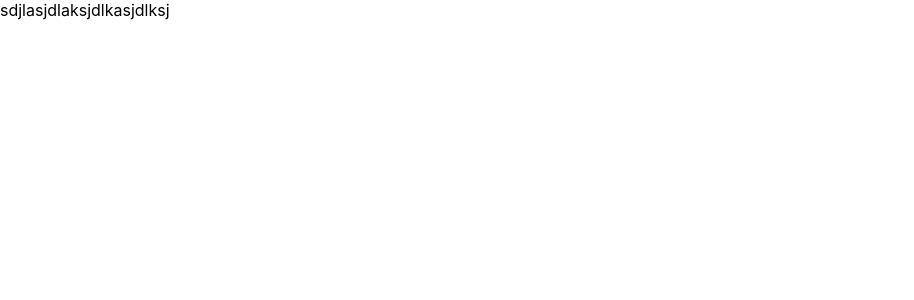
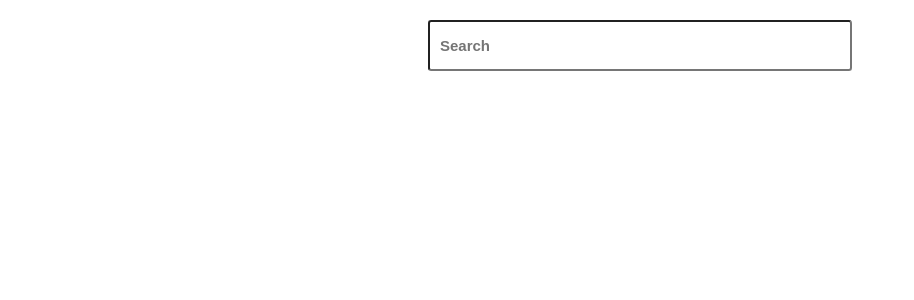
Before and after one commit to joseungjin/React-MedicineSearch-About, a React (Create React App) app: page /preview in a window 1280 px wide. Shown: the top 300 px of the page, without its empty margins (0-914 px from the left). Built offline with nearby package versions, Linux system fonts and the light colour scheme.

Commit message:
preview add

```diff
--- a/src/componets/PreView/PreView.js
+++ b/src/componets/PreView/PreView.js
@@ -3,7 +3,16 @@ import SearchBar from '../SearchBar/SearchBar'
 
 export const PreView = () => {
   return (
-    <div>sdjlasjdlaksjdlkasjdlksj</div>
-    // <SearchBar Medicine={Medicine} Keyword={Keyword} updateField={updateField}/>
+    <div>
+       <div className="auto">
+          <input
+          className="search-bar"
+          placeholder="Search"
+          onChange={e => updateField("keyword", e.target.value)}
+          onKeyPress={e=>onEnter(e)}
+        />
+      </div>
+    </div>
+
   )
 }
```
